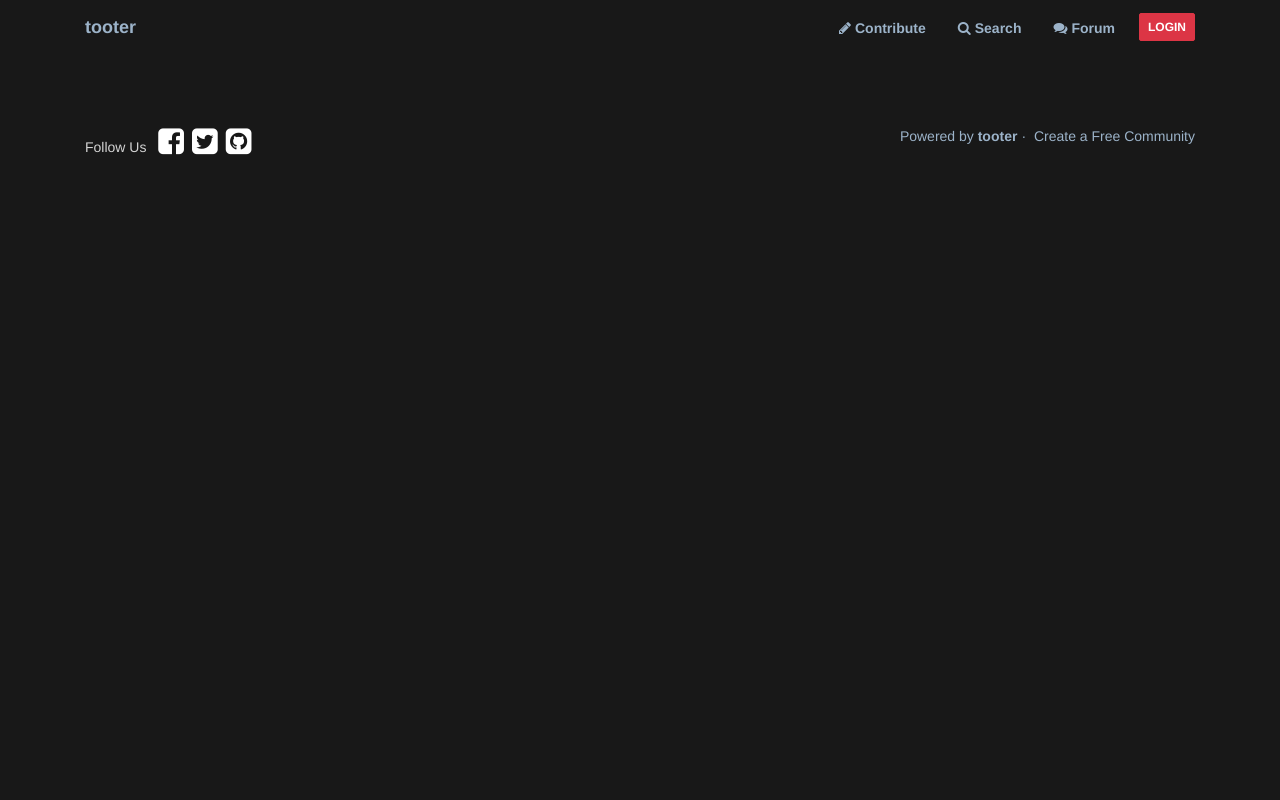
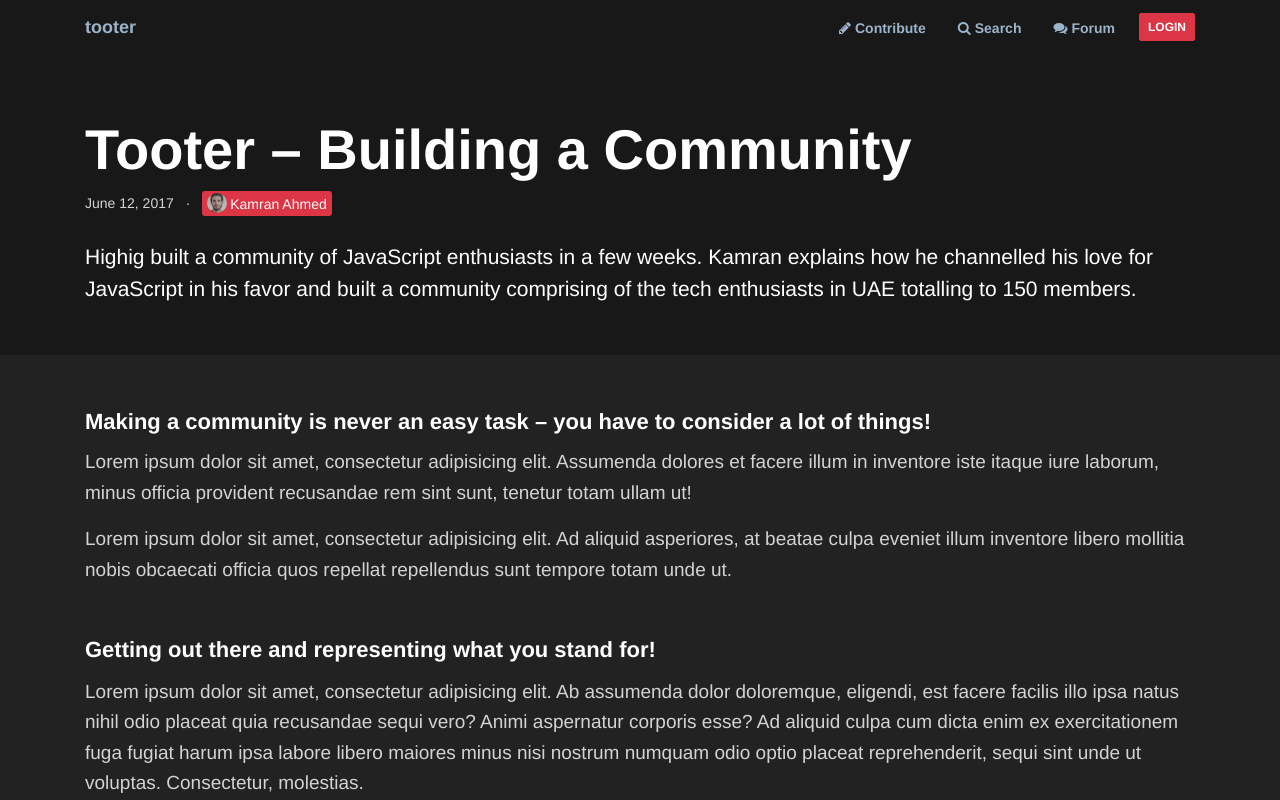
Before and after one commit to tooter/tooter-html, an Angular app: page /post-detail in a window 1280 px wide. Before the commit this address led to /. Shown: the top 800 px of the page. Built offline with nearby package versions, Linux system fonts and the light colour scheme.

Commit message:
Post detail

```diff
--- a/src/app/app.component.html
+++ b/src/app/app.component.html
@@ -1,6 +1,6 @@
 <div class="container">
-
   <app-top-nav></app-top-nav>
+</div>
 
 <div class="container-wrap clearfix">
   <div class="main-container">
@@ -8,5 +8,6 @@
   </div>
 </div>
 
+<div class="container">
   <app-footer></app-footer>
 </div>
--- a/src/app/app.module.ts
+++ b/src/app/app.module.ts
@@ -16,6 +16,7 @@ import { AboutUsWidgetComponent } from './components/about-us-widget/about-us-wi
 import { SubscribeWidgetComponent } from './components/subscribe-widget/subscribe-widget.component';
 import { MainSidebarComponent } from './components/main-sidebar/main-sidebar.component';
 import { FooterComponent } from './components/footer/footer.component';
+import { PostDetailComponent } from './components/post-detail/post-detail.component';
 
 @NgModule(<NgModule>{
   declarations: [
@@ -30,6 +31,7 @@ import { FooterComponent } from './components/footer/footer.component';
     SubscribeWidgetComponent,
     MainSidebarComponent,
     FooterComponent,
+    PostDetailComponent,
   ],
   imports: [
     NgbModule.forRoot(),
--- a/src/app/app.routes.ts
+++ b/src/app/app.routes.ts
@@ -1,9 +1,11 @@
 import { ModuleWithProviders } from '@angular/core';
 import { RouterModule } from '@angular/router';
 import { HomeComponent } from './components/home/home.component';
+import { PostDetailComponent } from './components/post-detail/post-detail.component';
 
 const routes = [
   { path: '', component: HomeComponent },
+  { path: 'post-detail', component: PostDetailComponent },
 ];
 
 export const routing: ModuleWithProviders = RouterModule.forRoot(routes);
--- a/src/app/components/footer/footer.component.scss
+++ b/src/app/components/footer/footer.component.scss
@@ -5,6 +5,6 @@
 }
 
 i.fa {
-  font-size: 30px;
+  font-size: 20px;
   color: white;
 }
--- a/src/app/components/home/home.component.html
+++ b/src/app/components/home/home.component.html
@@ -1,3 +1,4 @@
+<div class="container">
   <div class="row">
     <div class="col-8">
 
@@ -48,3 +49,4 @@
     </div>
 
   </div>
+</div>
--- /dev/null
+++ b/src/app/components/post-detail/post-detail.component.html
@@ -0,0 +1,38 @@
+<div class="post-wrap">
+
+  <div class="post-head">
+    <div class="container">
+      <div class="row">
+        <div class="col">
+          <h1>Tooter – Building a Community</h1>
+          <div class="post-meta mb25">
+            <span class="post-date mr-2">June 12, 2017</span> &middot;
+            <a class="scale-out-lg d-inline-block ml-2 bg-danger" href="#">
+              <img src="/assets/avatar-yan.jpg" alt="">
+              <span>Kamran Ahmed</span>
+            </a>
+          </div>
+          <p>Highig built a community of JavaScript enthusiasts in a few weeks. Kamran explains how he channelled his love for JavaScript in his favor and built a community comprising of the tech enthusiasts in UAE totalling to 150 members.</p>
+        </div>
+      </div>
+    </div>
+  </div>
+
+  <div class="post-detail">
+    <div class="container">
+      <div class="row">
+        <div class="col">
+          <h2>Making a community is never an easy task – you have to consider a lot of things!</h2>
+          <p>Lorem ipsum dolor sit amet, consectetur adipisicing elit. Assumenda dolores et facere illum in inventore iste itaque iure laborum, minus officia provident recusandae rem sint sunt, tenetur totam ullam ut!</p>
+          <p>Lorem ipsum dolor sit amet, consectetur adipisicing elit. Ad aliquid asperiores, at beatae culpa eveniet illum inventore libero mollitia nobis obcaecati officia quos repellat repellendus sunt tempore totam unde ut.</p>
+          <h2>Getting out there and representing what you stand for!</h2>
+          <p>Lorem ipsum dolor sit amet, consectetur adipisicing elit. Ab assumenda dolor doloremque, eligendi, est facere facilis illo ipsa natus nihil odio placeat quia recusandae sequi vero? Animi aspernatur corporis esse? Ad aliquid culpa cum dicta enim ex exercitationem fuga fugiat harum ipsa labore libero maiores minus nisi nostrum
+            numquam odio optio placeat reprehenderit, sequi sint unde ut voluptas. Consectetur, molestias.</p>
+          <p>Consequatur consequuntur cum error facilis sit. Assumenda delectus dicta, dolor illum maiores nemo perferendis placeat quae quia, quis rem sequi sit vel veniam vitae voluptate voluptatum. Possimus praesentium quidem vero?</p>
+          <p>Adipisci cumque dolorem dolores error fugit id iste iusto maiores nihil optio perspiciatis quasi, quidem quos ratione reiciendis sapiente totam. Amet consectetur eaque fuga harum officiis quaerat, recusandae rerum sunt?</p>
+        </div>
+      </div>
+    </div>
+  </div>
+
+</div>
--- /dev/null
+++ b/src/app/components/post-detail/post-detail.component.scss
@@ -0,0 +1,73 @@
+.post-head {
+  h1, p {
+    color: white;
+  }
+
+  h1 {
+    font-size: 56px;
+    font-weight: 600;
+  }
+
+  p {
+    font-size: 21px;
+    line-height: 1.5;
+    margin-top: 15px;
+  }
+}
+
+.post-meta {
+  a {
+    color: white;
+    padding: 2px 5px;
+    border-radius: 3px;
+
+    span {
+      position: relative;
+      top: 1px;
+    }
+  }
+
+  img {
+    display: inline-block;
+    width: 20px;
+    height: 20px;
+    border-radius: 20px;
+    position: relative;
+    top: -1px;
+    margin-right: 3px;
+  }
+}
+
+.post-detail {
+  background: #222;
+  padding: 50px 0;
+  margin: 35px 0;
+
+  h1, h2, h3, h4, h5, h6 {
+    color: #ffffff;
+    font-weight: 600;
+  }
+
+  h1, h2, h3, h4, h5, h6 {
+
+    &:not(:first-child) {
+      margin: 48px 0 10px 0;
+    }
+  }
+
+  h2 {
+    display: block;
+    font-size: 22px;
+    font-weight: 600;
+    line-height: 34px;
+  }
+
+  p {
+    font-size: 19px;
+    line-height: 1.6;
+  }
+
+  p:last-child {
+    margin-bottom: 0;
+  }
+}
--- /dev/null
+++ b/src/app/components/post-detail/post-detail.component.ts
@@ -0,0 +1,16 @@
+import { Component, OnInit } from '@angular/core';
+
+@Component({
+  selector: 'app-post-detail',
+  templateUrl: './post-detail.component.html',
+  styleUrls: [
+    './post-detail.component.scss',
+  ],
+})
+export class PostDetailComponent implements OnInit {
+  constructor() {
+  }
+
+  ngOnInit() {
+  }
+}
--- a/src/styles.scss
+++ b/src/styles.scss
@@ -7,6 +7,10 @@ body {
 
 .mt--50 {
   margin-top: -50px;
+}
+
+.mb25 {
+  margin-bottom: 25px;
 }
 
 .mb50 {
```
Lines whose indentation alone changed are shown as unchanged.
